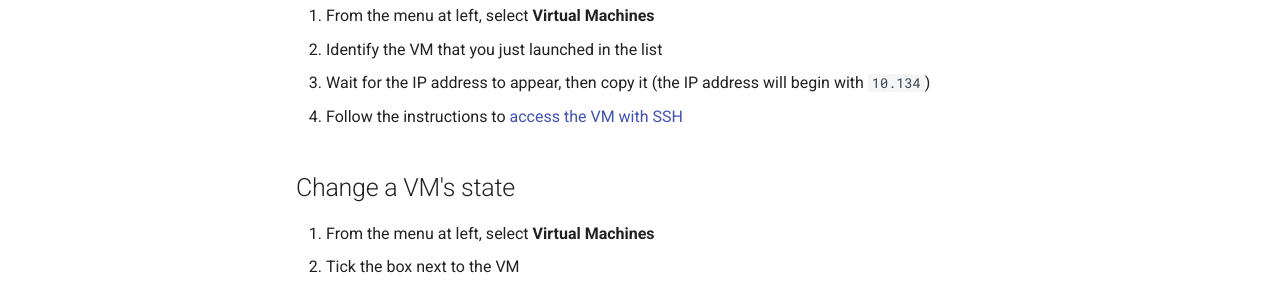
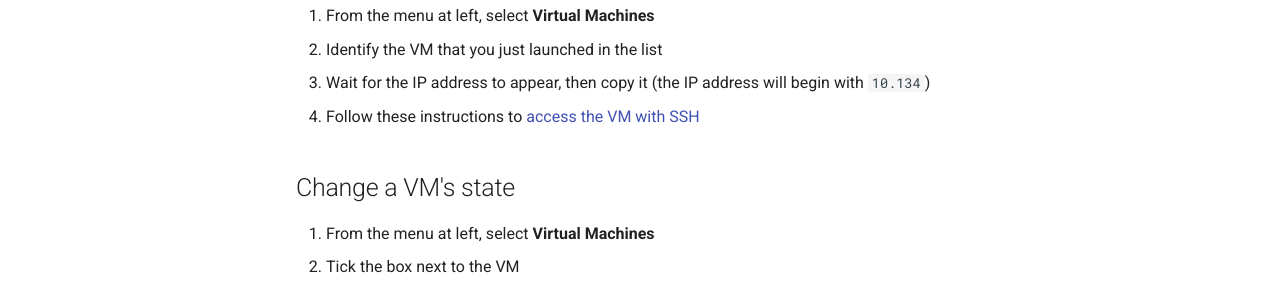
Before and after one commit to UCL-ARC/condenser-mkdocs, an MkDocs documentation site: the page built from docs/developer_guide/deploying_resources/deploying_rancher.md, in a window 1280 px wide and 900 px high, scrolled down 1405 px. Shown: the part 498-789 px from the top of the window. Built offline with MkDocs 1.6.1 and Material for MkDocs 9.7.7, drawn with Linux system fonts in a browser that asks for light colours; comment, search, counter and statistics services are not loaded.

Commit message:
frmatting

```diff
--- a/docs/developer_guide/deploying_resources/deploying_rancher.md
+++ b/docs/developer_guide/deploying_resources/deploying_rancher.md
@@ -66,7 +66,7 @@ box and select the appropriate template
 2. Identify the VM that you just launched in the list
 3. Wait for the IP address to appear, then copy it (the IP address will begin with
 `10.134`)
-4. Follow the instructions to [access the VM with SSH](../../end_user_guide/ssh.md)
+4. Follow these instructions to [access the VM with SSH](../../end_user_guide/ssh.md)
 
 ## Change a VM's state
 
```
Also changed, not shown: docs/stubs/kubeconfig.md (+1 -1 lines).
